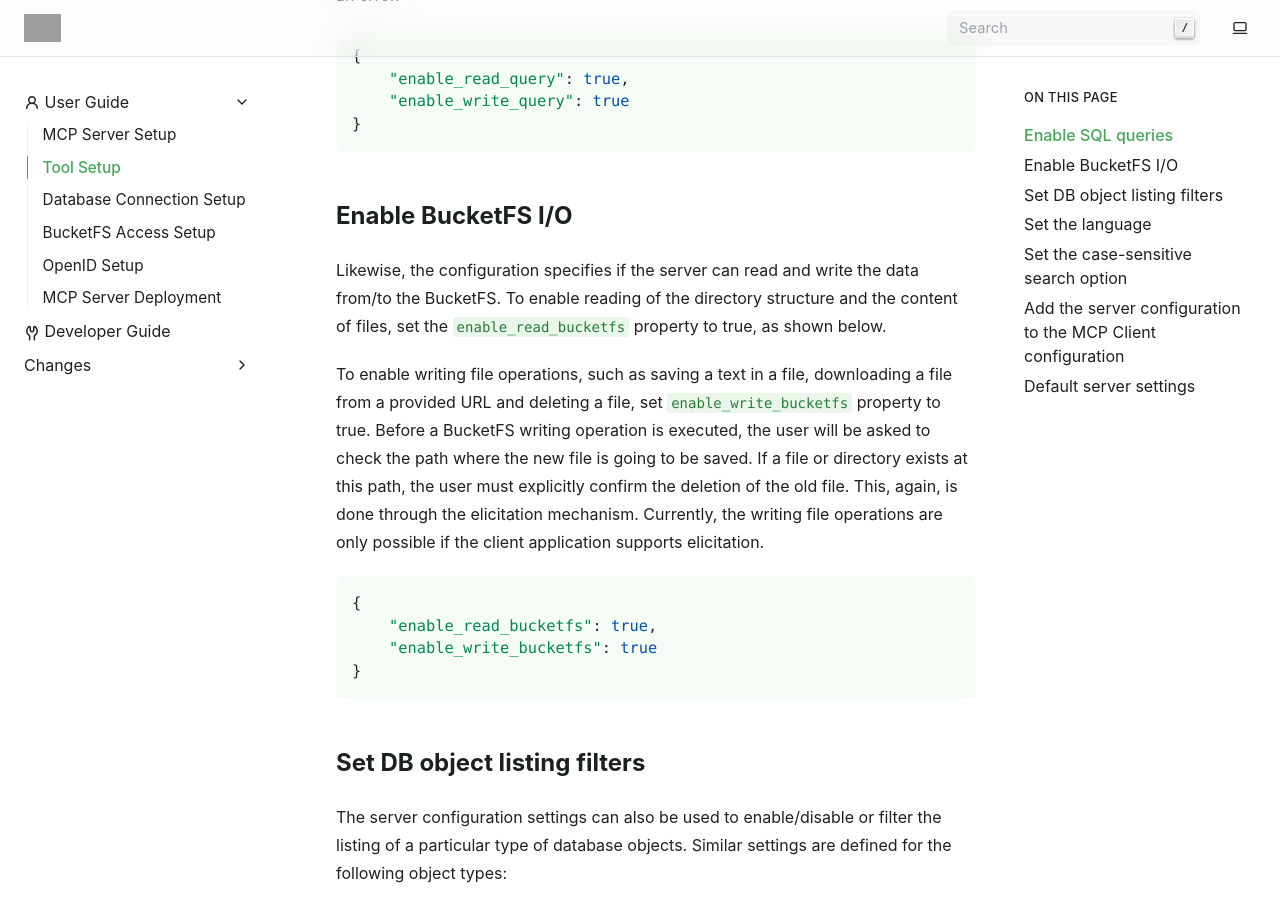
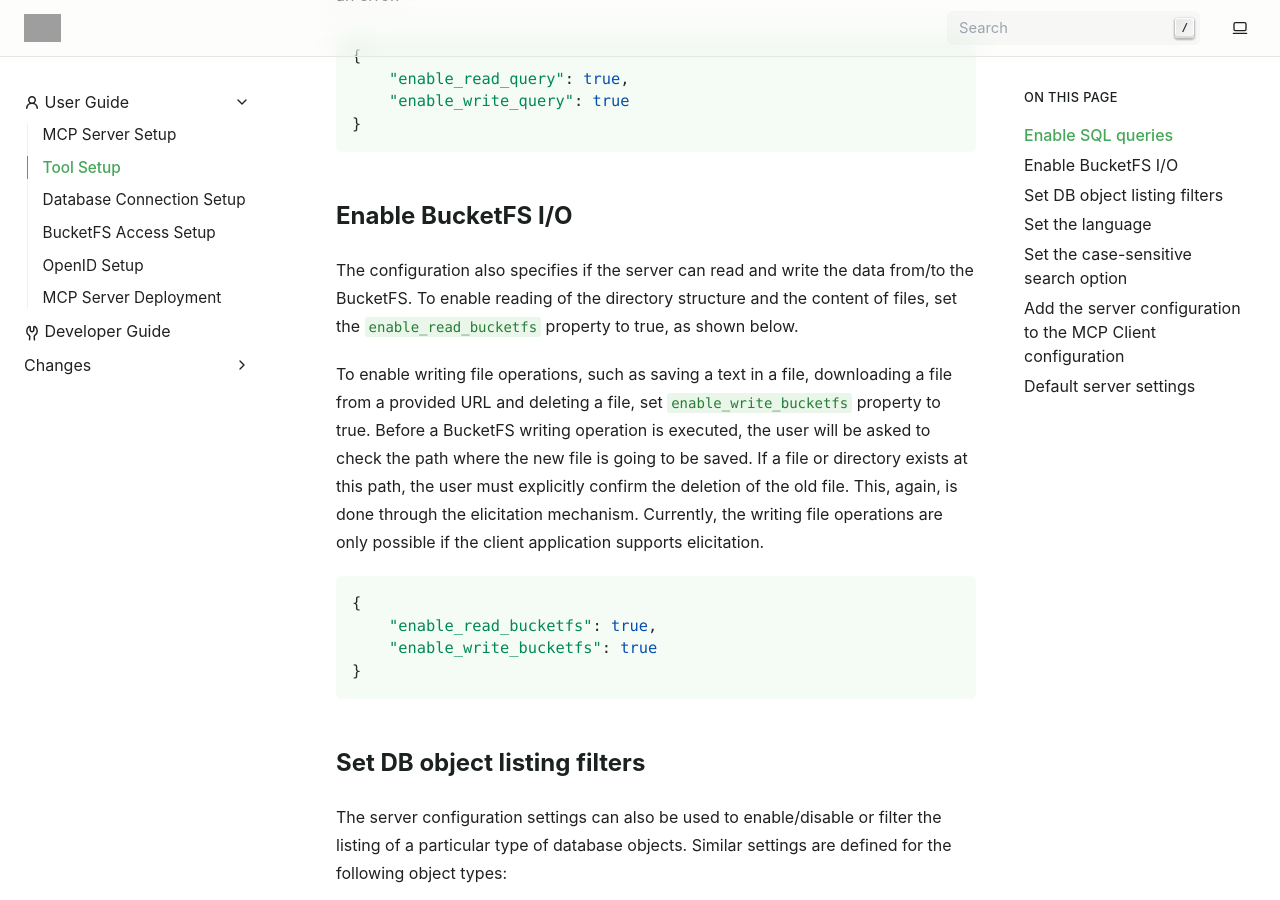
Before and after one commit to exasol/mcp-server, a Sphinx documentation site: the page built from doc/user_guide/tool_setup.rst, in a window 1280 px wide and 900 px high, scrolled down 611 px. Built offline with Sphinx 7.4.7, drawn with Linux system fonts in a browser that asks for light colours; grey boxes are pictures that could not be loaded.

Commit message:
Apply suggestions from code review
Co-authored-by: Ariel Schulz <43442541+ArBridgeman@users.noreply.github.com>

```diff
--- a/doc/user_guide/tool_setup.rst
+++ b/doc/user_guide/tool_setup.rst
@@ -27,7 +27,7 @@ elicitation, the tool will return an error.
 Enable BucketFS I/O
 --------------------
 
-Likewise, the configuration specifies if the server can read and write the data from/to
+The configuration also specifies if the server can read and write the data from/to
 the BucketFS. To enable reading of the directory structure and the content of files, set the
 ``enable_read_bucketfs`` property to true, as shown below.
 
```
Also changed, not shown: doc/user_guide/bucketfs_setup.rst (+6 -6 lines).
